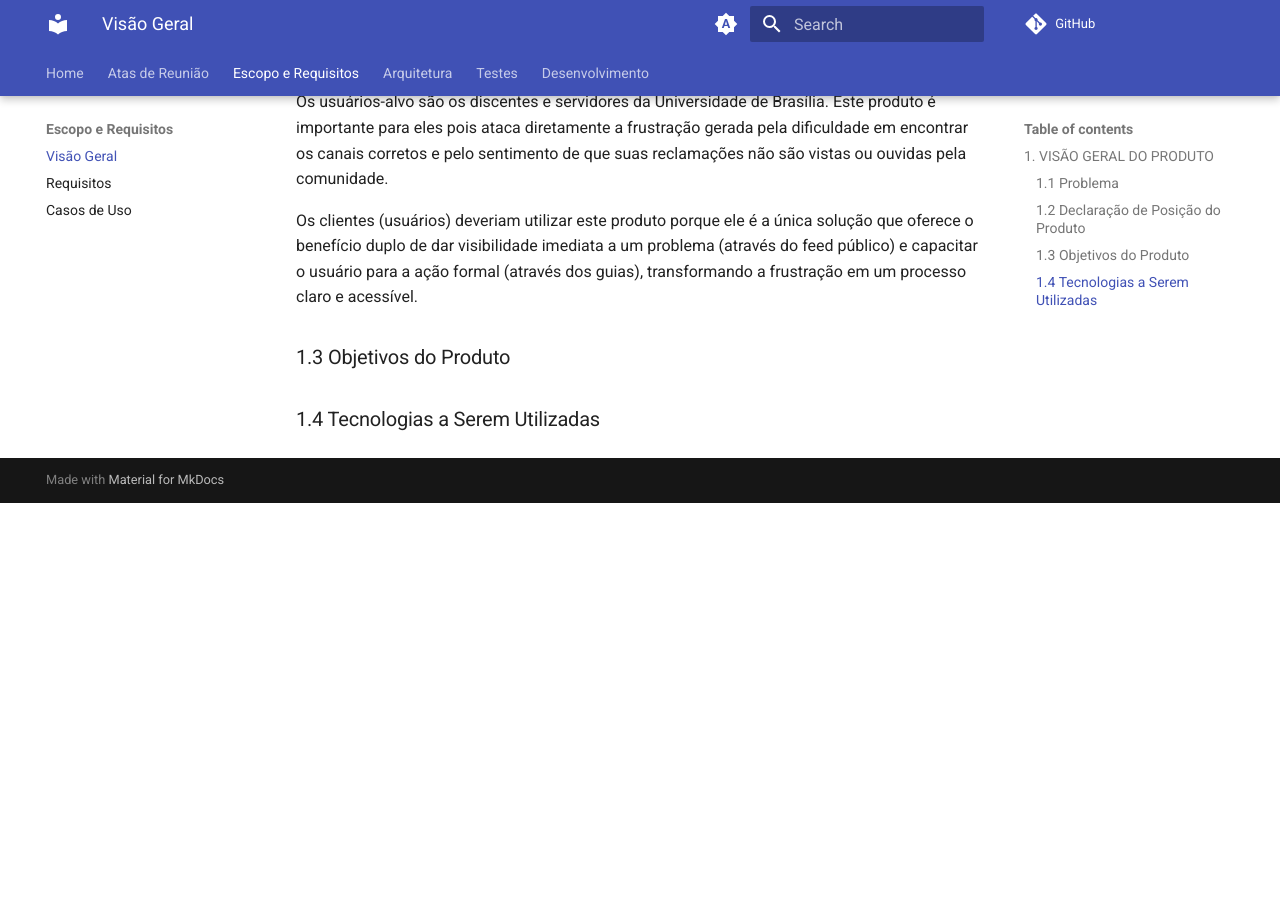
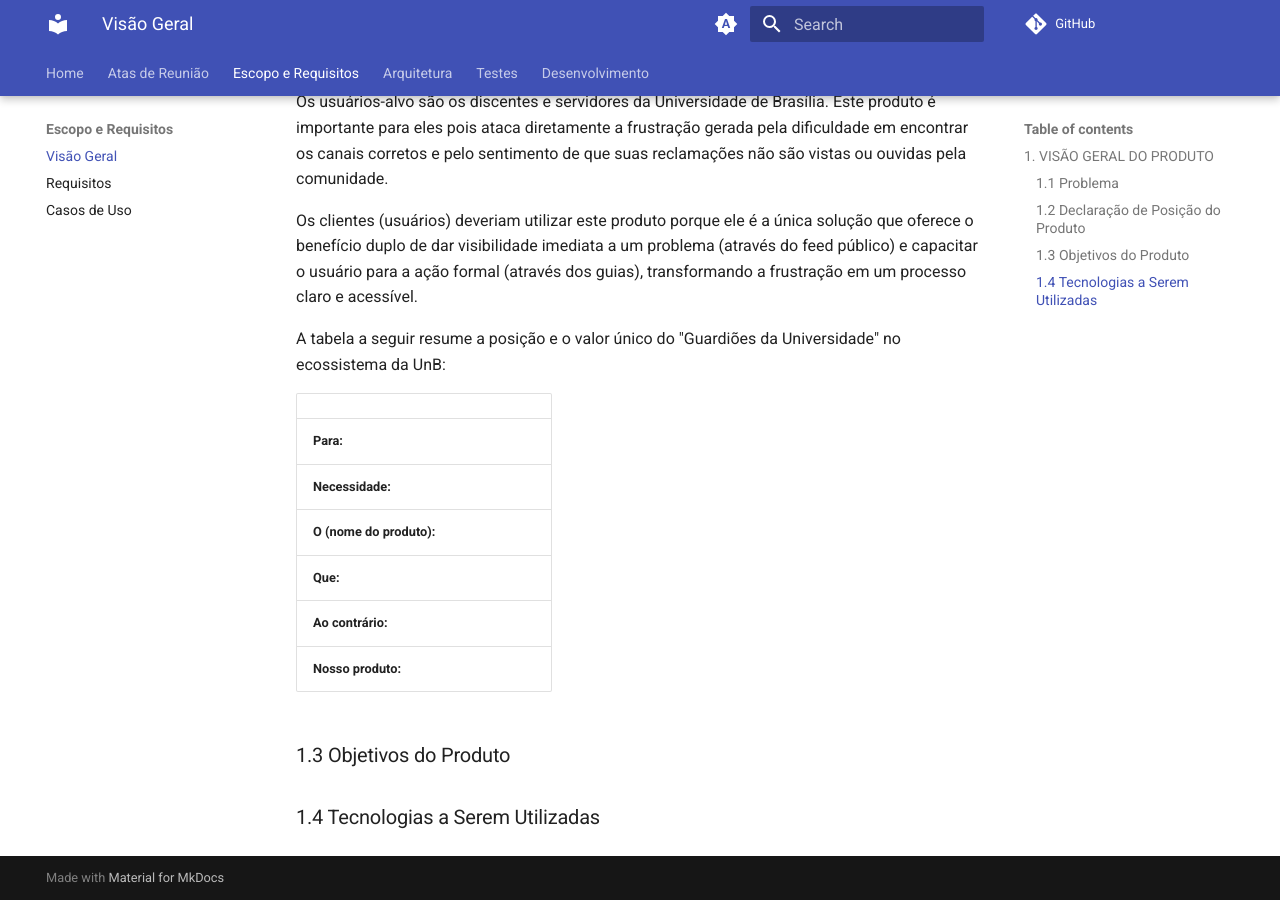
Before and after one commit to fga-eps-mds/2025.2-Valhalla-Docs, an MkDocs documentation site: the page built from docs/escopo-requisitos/geral.md, in a window 1280 px wide and 900 px high, scrolled down 1681 px. Built offline with MkDocs 1.6.1 and Material for MkDocs 9.7.7, drawn with Linux system fonts in a browser that asks for light colours; comment, search, counter and statistics services are not loaded; before the commit the page ends 2184 px from its top, so only the background shows below that.

Commit message:
doc - adiciona estrutura de tabela para a seção 1.2 da visão geral do produto

```diff
--- a/docs/escopo-requisitos/geral.md
+++ b/docs/escopo-requisitos/geral.md
@@ -31,6 +31,18 @@ Os usuários-alvo são os discentes e servidores da Universidade de Brasília. E
 
 Os clientes (usuários) deveriam utilizar este produto porque ele é a única solução que oferece o benefício duplo de dar visibilidade imediata a um problema (através do feed público) e capacitar o usuário para a ação formal (através dos guias), transformando a frustração em um processo claro e acessível.
 
+A tabela a seguir resume a posição e o valor único do "Guardiões da Universidade" no ecossistema da UnB:
+
+| | |
+| :--- | :--- |
+| **Para:** | |
+| **Necessidade:** | |
+| **O (nome do produto):** | |
+| **Que:** | |
+| **Ao contrário:** | |
+| **Nosso produto:** | |
+
+
 ### 1.3 Objetivos do Produto
 
 ### 1.4 Tecnologias a Serem Utilizadas
```
